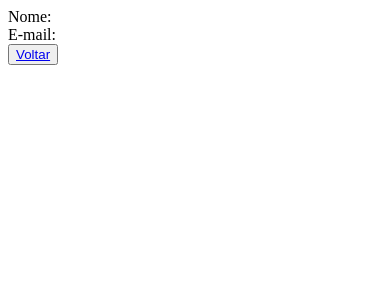
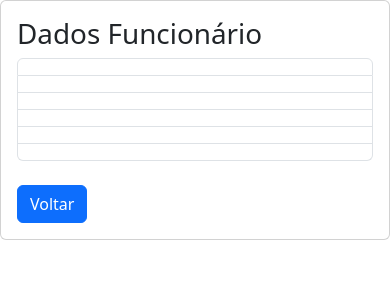
Before and after one commit to arielfelippi/infoserv_php, a PHP site: page /receber.php in a window 390 px wide. Shown: the top 300 px of the page. Run offline with PHP 8.4, Linux system fonts and the light colour scheme.

Commit message:
formularios

```diff
--- a/receber.php
+++ b/receber.php
@@ -1,17 +1,58 @@
 <?php
 
+/**
+ * Pegar vários dados de uma vez só.
+ * [
+    "nome"=> "Ariel",
+    "sobrenome"=> "Felippi",
+ * ]
+
+    $dadosFuncionario = $_POST ?? [];
+
+    foreach($dadosFuncionario as $campo => $valor) {
+        echo "$campo: $valor<br>";
+    }
+ */
+
 $nome = $_POST["nome"] ?? "";
-$email = $_POST["email"] ?? "";
+$sobrenome = $_POST["sobrenome"] ?? "";
+$cargo = $_POST["cargo"] ?? "";
+$setor = $_POST["setor"] ?? "";
+$salario = $_POST["salario"] ?? "";
+$cracha = $_POST["cracha"] ?? "";
 
-echo "Nome: $nome";
-echo "<br>";
-echo "E-mail: $email";
+?>
 
-$htmlBotaoVoltar = '
-    <br>
-    <button type="button">
-        <a href="/infoserv_php/funcionario.php">Voltar</a>
-    </button>
-';
+<!DOCTYPE html>
+<html lang="en">
+<head>
+    <meta charset="UTF-8">
+    <meta name="viewport" content="width=device-width, initial-scale=1.0">
+    <title>Dados Funcionário</title>
+    <link href="https://cdn.jsdelivr.net/npm/bootstrap@5.3.8/dist/css/bootstrap.min.css" rel="stylesheet" integrity="sha384-sRIl4kxILFvY47J16cr9ZwB07vP4J8+LH7qKQnuqkuIAvNWLzeN8tE5YBujZqJLB" crossorigin="anonymous">
+</head>
+<body>
 
-echo $htmlBotaoVoltar;
+    <div class="card">
+        <div class="card-body">
+
+            <h1>Dados Funcionário</h1>
+            <ul class='list-group'>
+                <li class='list-group-item'><?= $nome ?></li>
+                <li class='list-group-item'><?= $sobrenome  ?></li>
+                <li class='list-group-item'><?= $cargo  ?></li>
+                <li class='list-group-item'><?= $setor  ?></li>
+                <li class='list-group-item'><?= $salario  ?></li>
+                <li class='list-group-item'><?= $cracha  ?></li>
+            </ul>
+
+            <br>
+            <div class="col-lg-3 col-md-4 col-sm-6 col-xs-6" >
+                <a href="/infoserv_php/form-funcionario.php" class="btn btn-primary" tabindex="-1" role="button">Voltar</a>
+            </div>
+        </div>
+    </div>
+
+    <script src="https://cdn.jsdelivr.net/npm/bootstrap@5.3.8/dist/js/bootstrap.bundle.min.js" integrity="sha384-FKyoEForCGlyvwx9Hj09JcYn3nv7wiPVlz7YYwJrWVcXK/BmnVDxM+D2scQbITxI" crossorigin="anonymous"></script>
+</body>
+</html>
```
Also changed, not shown: form-funcionario.php (added, +63 -0 lines), funcionario.php (deleted, +0 -33 lines).
